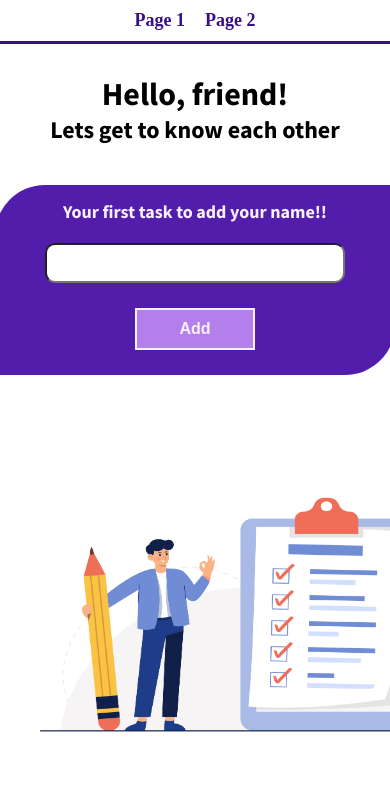
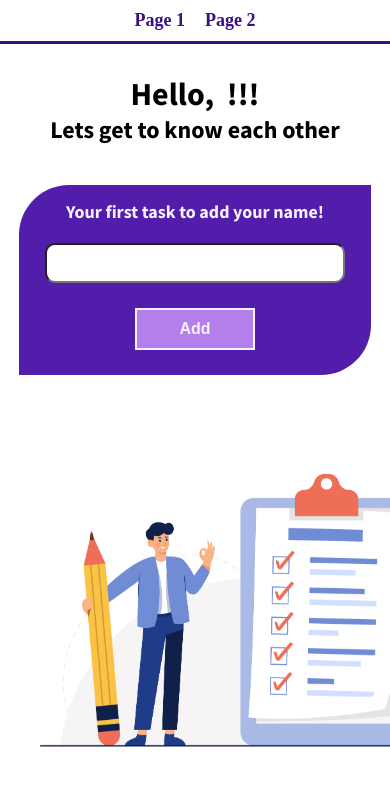
Before and after one commit to takeAmoment/react-todo-hw, a React (Create React App) app: page / in a window 390 px wide. Shown: the top 786 px of the page. Built offline with nearby package versions, Linux system fonts and the light colour scheme.

Commit message:
feat: save username in store

```diff
--- a/src/features/username.slice.js
+++ b/src/features/username.slice.js
@@ -10,6 +10,7 @@ export const usernameSlice = createSlice({
   reducers: {
     addUsername: (state, action) => {
       state.username = action.payload;
+      localStorage.setItem("username", action.payload);
     },
   },
 });
--- a/src/pages/MainPage/MainPage.jsx
+++ b/src/pages/MainPage/MainPage.jsx
@@ -1,19 +1,27 @@
-import { useState } from "react";
+import { useEffect, useState } from "react";
+import { useDispatch, useSelector } from "react-redux";
+import { addUsername } from "../../features/username.slice";
 import styles from "./MainPage.module.css";
 import { InputField, Button } from "../../components";
 
 export function MainPage() {
+  const { username } = useSelector((state) => state.username);
   const [name, setName] = useState("");
   const [isValid, setIsValid] = useState(false);
   const [error, setError] = useState("* Fill this field!");
   const [isShow, setIsShow] = useState(false);
+  const dispatch = useDispatch();
+
+  useEffect(() => {
+    checkIsValid();
+  }, [error]);
 
   function checkIsValid() {
     if (error) {
       setIsValid(false);
+    } else {
+      setIsValid(true);
     }
-
-    setIsValid(true);
   }
 
   function checkIsError(value) {
@@ -43,6 +51,7 @@ export function MainPage() {
       setIsValid(false);
       setError("* Fill this field!");
       setName("");
+      dispatch(addUsername(name));
     } else {
       setIsShow(true);
     }
@@ -51,18 +60,26 @@ export function MainPage() {
   return (
     <main className={styles.main}>
       <div className={styles.main__contant}>
-        <h1 className={styles.title}>Hello, friend!</h1>
-        <h3 className={styles.subtitle}>Lets get to know each other</h3>
+        <h1 className={styles.title}>
+          Hello,&nbsp;
+          {` ${username}` || " friend"}
+          !!!
+        </h1>
+        {!username && (
+          <h3 className={styles.subtitle}>Lets get to know each other</h3>
+        )}
         <div className={styles.task__container}>
           <p className={styles.task__description}>
-            Your first task to add your name!!
+            {!username
+              ? "Your first task to add your name!"
+              : "You can change your name ;)"}
           </p>
           <div className={styles.form}>
             <InputField
               type="text"
               value={name}
               onChange={(e) => handleChange(e)}
-              maxLength="20"
+              maxLength="15"
               error={error}
               isShow={isShow}
             />
@@ -70,7 +87,7 @@ export function MainPage() {
               type="button"
               nameOfClass={styles.button}
               onClick={() => saveName()}
-              text="Add"
+              text={username ? "Change" : "Add"}
             />
           </div>
         </div>
--- a/src/pages/MainPage/MainPage.module.css
+++ b/src/pages/MainPage/MainPage.module.css
@@ -1,18 +1,21 @@
 .main{
     min-height: 85vh;
     font-family: 'Source Sans Pro', sans-serif;
-    display: flex;
-    justify-content: center;
     background-repeat: no-repeat;
     background-image: url(../../assets/images/checklist.jpg);
     background-position: bottom left;
-    background-size: 50rem 30rem;
+    background-size: 50rem 35rem;
 }
 .main__contant {
+    display: flex;
+    flex-direction: column;
+    align-items: center;
+    width: 100%;
     margin-top: 2rem;
     padding: 1rem;
 }
 .title {
+    width: 100%;
     text-align: center;
     font-size: 3.2rem;
 }
@@ -22,7 +25,7 @@
 }
 .task__container {
     margin-top: 4rem;
-    width: 40rem;
+    width: 42rem;
     display: flex;
     gap: 1rem;
     flex-direction: column;
@@ -32,10 +35,16 @@
     background-color: #531dab;
     border-top-left-radius: 5rem;
     border-bottom-right-radius: 5rem;
-
+}
+@media (max-width: 500px) {
+    .task__container {
+        width: 95%;
+    }
 }
 .task__description {
     color: #f9f0ff;
+    text-align: center;
+    padding: 0 0.5rem;
     font-size: 1.8rem;
     font-weight: 700;
 }
```
